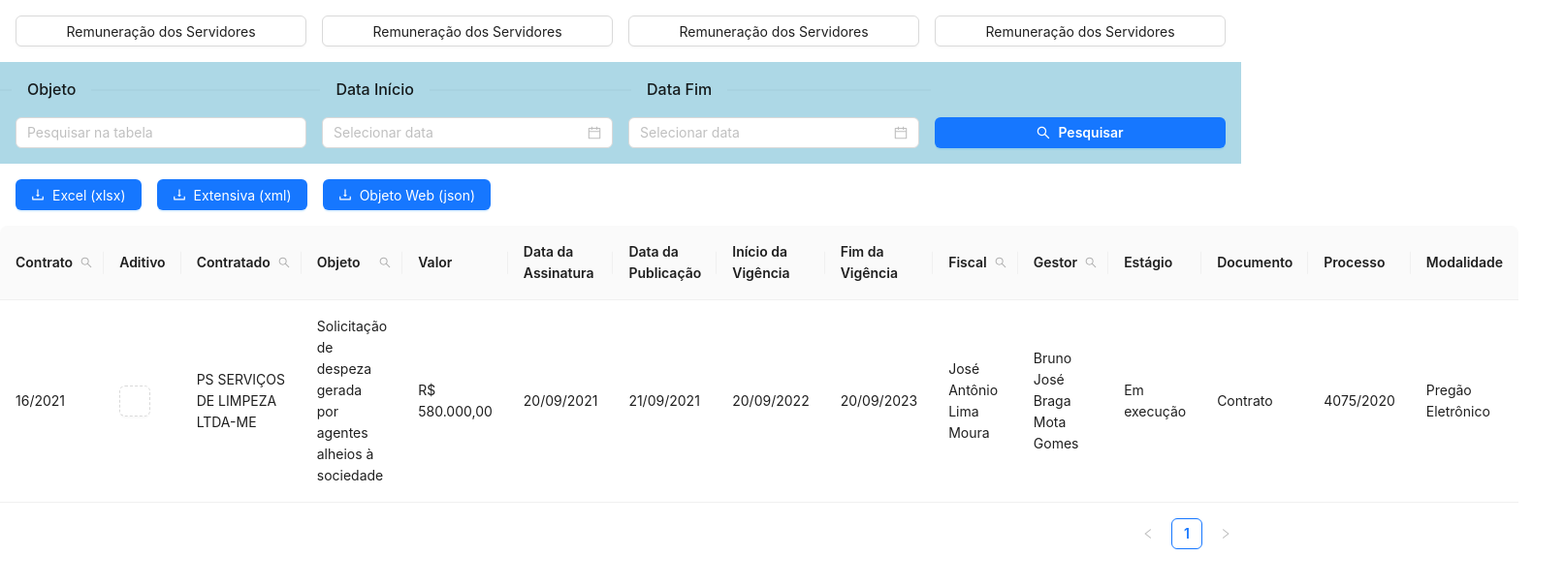
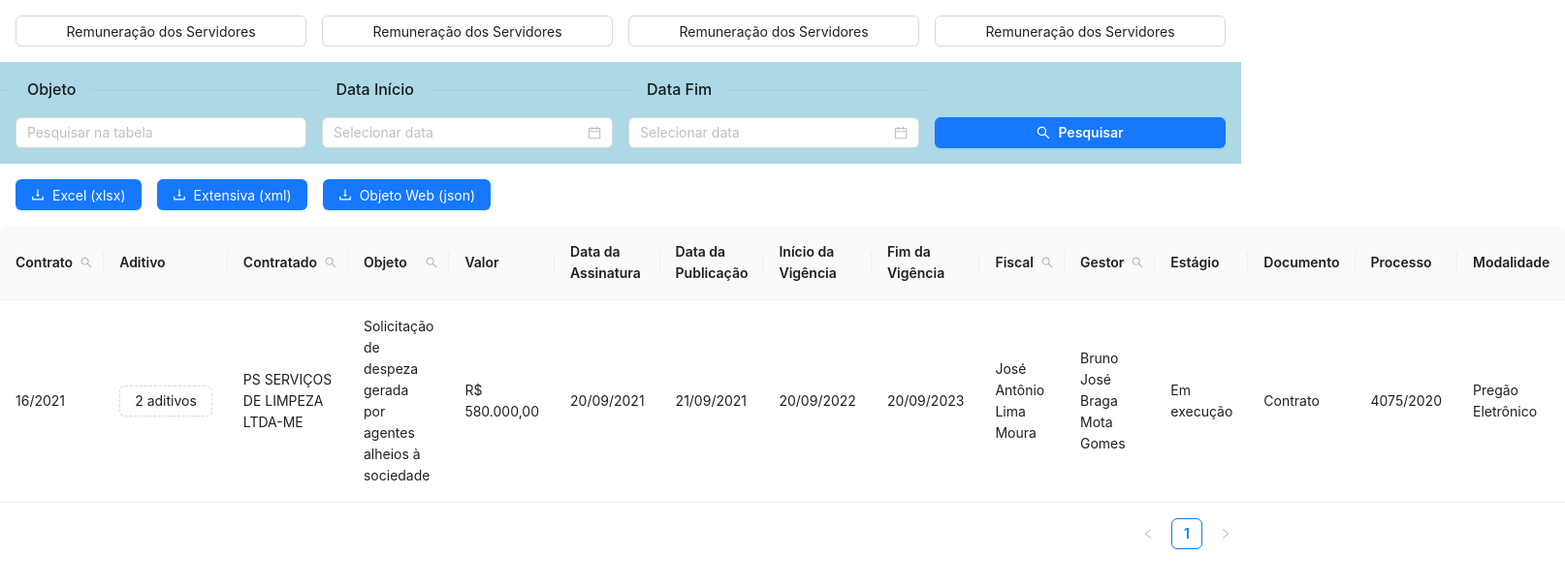
Before and after one commit to IgorJFBG/TCE-AL-Transpar-ncia, a React (Create React App) app: page / in a window 1280 px wide. Shown: the top 606 px of the page at 97% size, 1614 px wide, since content can reach past the window. Built offline with nearby package versions, Linux system fonts and the light colour scheme.

Commit message:
Conclusão do Modal

```diff
--- a/src/components/defaults.tsx
+++ b/src/components/defaults.tsx
@@ -1,4 +1,5 @@
 export {rowPadding, colPadding, removeAcento};
+export type { DataType, AditivoDataType }
 
 const rowPadding = {
     paddingBlock: 16,
@@ -18,3 +19,36 @@ const removeAcento = (texto: String) => {
     texto = texto.replace(/[ç]/,"c");
     return texto.replace(/[^a-z0-9]/gi,'');
 }
+
+interface DataType{
+    contrato: string,
+    aditivo: string,
+    contratado: string,
+    objeto: string,
+    valor: string,
+    data_da_assinatura: string,
+    data_da_publicacao: string,
+    inicio_da_vigencia: string,
+    fim_da_vigencia: string,
+    fiscal: string,
+    gestor: string,
+    estagio: string,
+    documento: string,
+    processo: string,
+    modalidade: string | null,
+}
+
+interface AditivoDataType{
+    aditivo: string,
+    valor: string,
+    data_da_assinatura: string,
+    data_da_publicacao: string,
+    inicio_da_vigencia: string,
+    fim_da_vigencia: string,
+    fiscal: string,
+    gestor: string,
+    estagio: string,
+    documento: string,
+    processo: string,
+    modalidade: string | null,
+}
--- a/src/components/modal.tsx
+++ b/src/components/modal.tsx
@@ -1,71 +1,205 @@
 import { useState } from 'react';
-import { Button, Modal, Typography, Row, Col } from 'antd';
+import { Button, Modal, Typography, Space, Input, Table } from 'antd';
+import moment from 'moment';
+import { removeAcento } from './defaults';
+import { SearchOutlined } from '@ant-design/icons';
+import type { ColumnsType } from 'antd/es/table';
+import type { AditivoDataType } from './defaults';
 
 const { Text } = Typography;
 
 export { More };
 
-interface DataType{
-    contrato: string,
-    aditivo: string,
-    contratado: string,
-    objeto: string,
-    valor: string,
-    data_da_assinatura: string,
-    data_da_publicacao: string,
-    inicio_da_vigencia: string,
-    fim_da_vigencia: string,
-    fiscal: string,
-    gestor: string,
-    estagio: string,
-    documento: string,
-    processo: string,
-    modalidade: string | null,
-}
+const columns: ColumnsType<AditivoDataType> = [
+    { // aditivo
+        title: 'Aditivo',
+        dataIndex: 'aditivo',
+        key: 'aditivo',
+    },
+    {
+        title: 'Valor',
+        dataIndex: 'valor',
+        key: 'valor',
+        render: (value) => {
+            let valueSplitted;
+            if (String(value).includes('.')){
+                valueSplitted = String(value).split('.');
+                if (valueSplitted[1].length == 1)
+                    valueSplitted[1] += '0';
+            }
+            else{
+                valueSplitted = [String(value), '00'];
+            }
 
-function More(props: { value: string; }) {
+            let integerValue = "";
+            let a = valueSplitted[0];
+            for (let i = 1; i <= a.length; i++){
+                integerValue = a[a.length-i] + integerValue;
+                if (i % 3 == 0 && i != a.length){
+                    integerValue = '.' + integerValue;
+                }
+            }
+            return 'R$ ' + integerValue + ',' + valueSplitted[1];
+        },
+    },
+    {
+        title: 'Data da Assinatura',
+        dataIndex: 'data_da_assinatura',
+        key: 'data_da_assinatura',
+        render: (date: string) => moment(date).format('DD/MM/YYYY'),
+    },
+    {
+        title: 'Data da Publicação',
+        dataIndex: 'data_da_publicacao',
+        key: 'data_da_publicacao',
+        render: (date: string) => moment(date).format('DD/MM/YYYY'),
+    },
+    {
+        title: 'Início da Vigência',
+        dataIndex: 'inicio_da_vigencia',
+        key: 'inicio_da_vigencia',
+        render: (date: string) => moment(date).format('DD/MM/YYYY'),
+    },
+    {
+        title: 'Fim da Vigência',
+        dataIndex: 'fim_da_vigencia',
+        key: 'fim_da_vigencia',
+        render: (date: string) => moment(date).format('DD/MM/YYYY'),
+    },
+    {
+        title: 'Fiscal',
+        dataIndex: 'fiscal',
+        key: 'fiscal',
+        filterDropdown: ({setSelectedKeys, selectedKeys, confirm}) => {
+            return (
+                <>
+                    <Input
+                        autoFocus
+                        placeholder="Digite sua busca aqui"
+                        value={selectedKeys[0]}
+                        onChange={(e) => {
+                            setSelectedKeys(e.target.value?[e.target.value]:[])
+                            if (e.target.value.length >= 1)
+                                confirm({closeDropdown: false});
+                        }}
+                        onPressEnter={() => {
+                            confirm()
+                        }}
+                        onBlur={() => {
+                            confirm()
+                        }}
+                        style={{ marginInline: 4, marginBlockStart: 4, width: 200 }}></Input>
+                    <Button
+                        onClick={() => {
+                            confirm();
+                        }}
+                        type="primary"
+                        icon={<SearchOutlined />}
+                        style={{ margin: 4, width: 120}}>
+                            Pesquisar
+                    </Button>
+                </>
+            )
+        },
+        filterIcon: () => <SearchOutlined />,
+        onFilter: (value, record) => removeAcento(record.fiscal).toLowerCase().includes(removeAcento(String(value)).toLowerCase())
+    },
+    {
+        title: 'Gestor',
+        dataIndex: 'gestor',
+        key: 'gestor',
+        filterDropdown: ({setSelectedKeys, selectedKeys, confirm}) => {
+            return (
+                <>
+                    <Input
+                        autoFocus
+                        placeholder="Digite sua busca aqui"
+                        value={selectedKeys[0]}
+                        onChange={(e) => {
+                            setSelectedKeys(e.target.value?[e.target.value]:[])
+                            if (e.target.value.length >= 1)
+                                confirm({closeDropdown: false});
+                        }}
+                        onPressEnter={() => {
+                            confirm()
+                        }}
+                        onBlur={() => {
+                            confirm()
+                        }}
+                        style={{ marginInline: 4, marginBlockStart: 4, width: 200 }}></Input>
+                    <Button
+                        onClick={() => {
+                            confirm();
+                        }}
+                        type="primary"
+                        icon={<SearchOutlined />}
+                        style={{ margin: 4, width: 120}}>
+                            Pesquisar
+                    </Button>
+                </>
+            )
+        },
+        filterIcon: () => <SearchOutlined />,
+        onFilter: (value, record) => removeAcento(record.gestor).toLowerCase().includes(removeAcento(String(value)).toLowerCase())
+    },
+    {
+        title: 'Estágio',
+        dataIndex: 'estagio',
+        key: 'estagio',
+    },
+    {
+        title: 'Documento',
+        dataIndex: 'documento',
+        key: 'documento',
+    },
+    {
+        title: 'Processo',
+        dataIndex: 'processo',
+        key: 'processo',
+    },
+    {
+        title: 'Modalidade',
+        dataIndex: 'modalidade',
+        key: 'modalidade',
+    },
+];
+
+function More(props: {
+    aditivos: AditivoDataType[];
+    contrato: string;
+    contratado: string;
+    objeto: string;
+}) {
     const [isModalOpen, setIsModalOpen] = useState(false);
 
     const showModal = () => setIsModalOpen(true);
     const handleOk = () => setIsModalOpen(false);
-    const data = JSON.parse(props.value);
-
-    const object = document.getElementById('object');
-    if (object != null)
-        object.innerHTML = data[0].objeto;
-
-    const contract = document.getElementById('contract');
-    if (contract != null)
-        contract.innerHTML = data[0].contrato;
-
-    const owner = document.getElementById('owner');
-    if (owner != null)
-        owner.innerHTML = data[0].contratado;
-
-    const aditivos = document.getElementById('aditivos');
-    if (aditivos != null){
-        aditivos.innerHTML = JSON.parse(props.value).length + " aditivos";
-    }
 
     return (
         <>
             <Button type="dashed" onClick={showModal}>
-                <Text strong id="aditivos" />
+                <Text>{props.aditivos.length} aditivos</Text>
             </Button>
-            <Modal title="Aditivos do Objeto" open={isModalOpen} onOk={handleOk} cancelButtonProps={{ disabled: true }}>
-                <Row>
-                    <Col>
-                        Objeto: <Text strong id="object" />
-                    </Col>
-                </Row>
-                <Row>
-                    <Col span={8}>
-                        Contato: <Text id="contract" />
-                    </Col>
-                    <Col span={16}>
-                        Contratado: <Text id="owner" />
-                    </Col>
-                </Row>
+            <Modal
+                title={props.objeto}
+                centered
+                open={isModalOpen}
+                onOk={handleOk}
+                width={1350}
+                footer={[
+                    <Button key="back" onClick={handleOk}>
+                        Fechar
+                    </Button>
+                ]}>
+                <Space direction='vertical'>
+                    <Text>
+                        Contrato: {props.contrato}
+                    </Text>
+                    <Text>
+                        Contratado: {props.contratado}
+                    </Text>
+                </Space>
+                <Table columns={columns} dataSource={props.aditivos} style={{ paddingBlockStart: 8 }}/>
             </Modal>
         </>
     )
--- a/src/components/table.tsx
+++ b/src/components/table.tsx
@@ -3,7 +3,7 @@ import { colPadding } from './defaults';
 import { DownloadOutlined } from '@ant-design/icons';
 
 import { data, columns } from './tableColumns';
-import type { DataType } from './tableColumns';
+import type { DataType } from './defaults';
 
 export { OurTable };
 
--- a/src/components/tableColumns.tsx
+++ b/src/components/tableColumns.tsx
@@ -4,30 +4,12 @@ import type { ColumnsType } from 'antd/es/table';
 import { SearchOutlined } from '@ant-design/icons';
 import { removeAcento } from "./defaults";
 import moment from 'moment';
+import type { DataType, AditivoDataType } from "./defaults";
 
 import dataRAW from '../data.json';
 import { More } from './modal';
 
 export { data, columns };
-export type { DataType };
-
-interface DataType{
-    contrato: string,
-    aditivo: string,
-    contratado: string,
-    objeto: string,
-    valor: string,
-    data_da_assinatura: string,
-    data_da_publicacao: string,
-    inicio_da_vigencia: string,
-    fim_da_vigencia: string,
-    fiscal: string,
-    gestor: string,
-    estagio: string,
-    documento: string,
-    processo: string,
-    modalidade: string | null,
-}
 
 const data = () => {
     let dataText = [] as DataType[];
@@ -41,7 +23,7 @@ const data = () => {
                 if (dataJSON[i].contrato === dataText[j].contrato){
                     let aditivo;
                     if (dataText[j].aditivo == null){
-                        aditivo = [] as DataType[];
+                        aditivo = [] as AditivoDataType[];
                     }
                     else{
                         aditivo = JSON.parse(dataText[j].aditivo as string);
@@ -53,7 +35,6 @@ const data = () => {
             }
         }
     }
-    console.log (JSON.stringify(dataText));
     return dataText as DataType[];
 };
 
@@ -101,9 +82,15 @@ const columns: ColumnsType<DataType> = [
         dataIndex: 'aditivo',
         key: 'aditivo',
         render: (value: string) => {
+            let contratos = JSON.parse(value);
+            let aditivos = JSON.parse(value) as AditivoDataType[];
             return (
                 <>
-                    <More value={value}/>
+                    <More
+                        aditivos={aditivos}
+                        contrato={contratos[0].contrato}
+                        contratado={contratos[0].contratado}
+                        objeto={contratos[0].objeto}/>
                 </>
             )
         }
--- a/src/components/topButtons.tsx
+++ b/src/components/topButtons.tsx
@@ -1,5 +1,4 @@
-import React from 'react';
-import { Col, Row, Button } from 'antd';
+import { Col, Button } from 'antd';
 import { colPadding } from './defaults';
 
 export { TopButtons };
```
